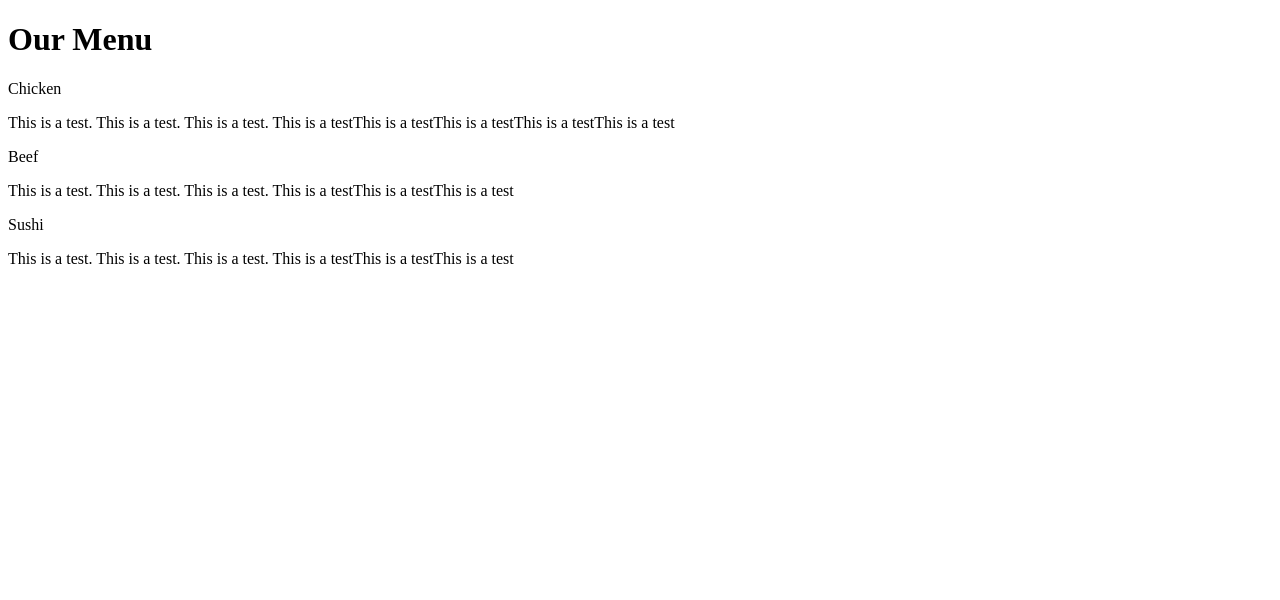
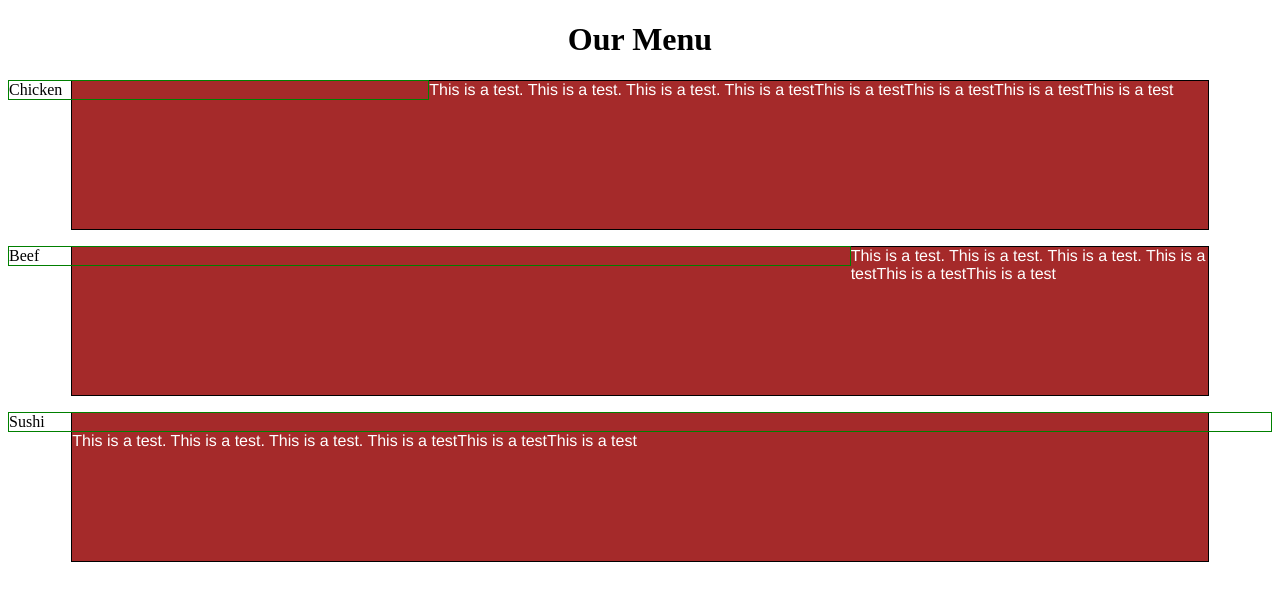
Before and after one commit to pcajwhite/Coursera-folder, a plain HTML site: page site/index2.html in a window 1280 px wide. Drawn offline with Linux system fonts and the light colour scheme.

Commit message:
another change1

```diff
--- a/site/index2.html
+++ b/site/index2.html
@@ -2,7 +2,7 @@
 <html>
 <head>
 <meta charset="utf-8">
-<link rel="stylesheet" href="module2-solution.css/styles.css">
+<link rel="stylesheet" href="module2-solution.css">
 <title>Assignment Solution for Module 2</title>
 
 </head>
```
